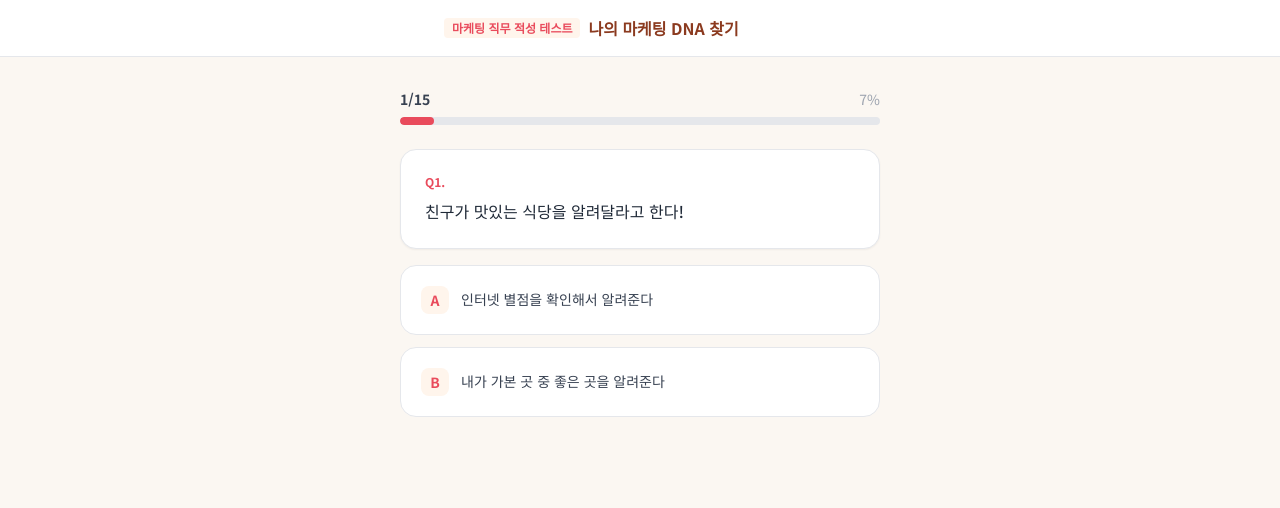
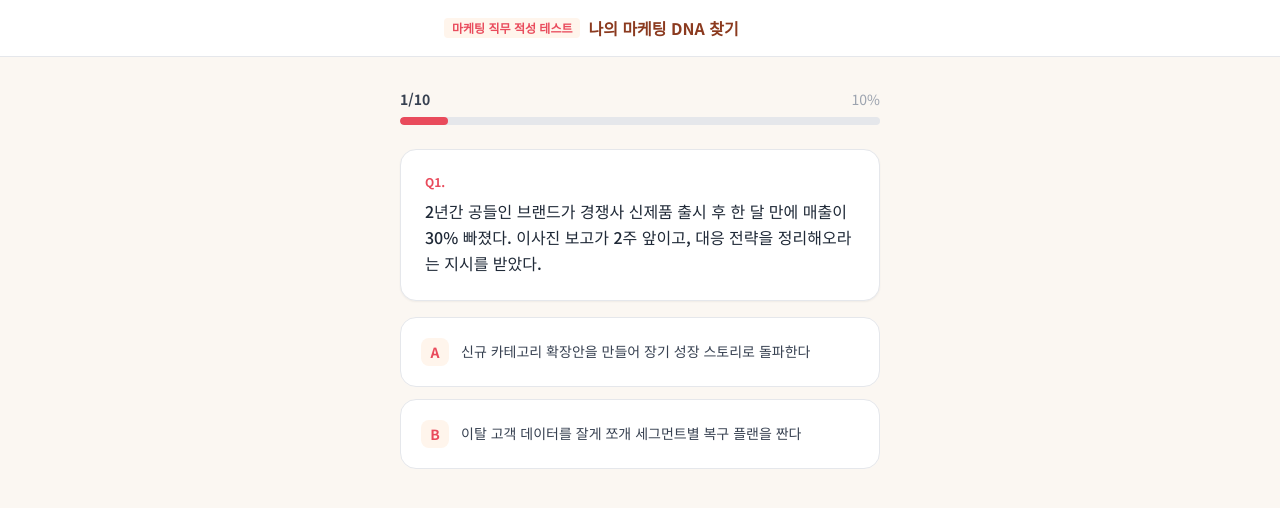
Before and after one commit to infoamous-source/marketing-ai-tools, a website: page aptitude-test.html in a window 1280 px wide. Both pictures are taken after a click on the button "테스트 시작하기". Drawn offline with nearby package versions, Linux system fonts and the light colour scheme.

Commit message:
feat: 적성 테스트에 성인 심화 세트(set4) 추가
- 한국 성인 대상 10문항 세트 추가 (2줄 상황 기술, 실무 비즈니스 의사결정)
- 첫 풀이 시 set4를 기본값으로 노출
- 재시도 시 이전 세트를 피해서 1/2/3/4 중 랜덤
- 인트로 "15문항" 하드코딩 제거 → "10~15문항"
- 깍두기 원본(src/data/aptitudeQuestions.ts)은 손대지 않음

Co-Authored-By: Claude Opus 4.7 (1M context) <noreply@anthropic.com>

```diff
--- a/aptitude-test.html
+++ b/aptitude-test.html
@@ -4,7 +4,7 @@
   <meta charset="UTF-8">
   <meta name="viewport" content="width=device-width, initial-scale=1.0">
   <title>나에게 딱 맞는 마케팅 직무는?</title>
-  <meta name="description" content="15개 질문으로 알아보는 나의 마케팅 DNA">
+  <meta name="description" content="실무 상황 기반 마케팅 직무 적성 테스트 — 나의 마케팅 DNA 찾기">
 
   <!-- Tailwind CSS CDN -->
   <script src="https://cdn.tailwindcss.com"></script>
@@ -233,6 +233,82 @@
           { id: 'Q15', situation: '팀이 목표를 달성하지 못했다!', A: '어디가 문제인지 자료를 분석한다', B: '팀의 기분을 올리고 새 방법을 같이 찾는다', wA: ['CPO', 'CSL'], wB: ['PM', 'CEO'] },
         ],
       },
+      // ─── 세트 4: 한국 성인 심화 (실무·비즈니스 의사결정 상황) ───
+      {
+        id: 'set4',
+        questions: [
+          {
+            id: 'Q1',
+            situation: '2년간 공들인 브랜드가 경쟁사 신제품 출시 후 한 달 만에 매출이 30% 빠졌다.\n이사진 보고가 2주 앞이고, 대응 전략을 정리해오라는 지시를 받았다.',
+            A: '신규 카테고리 확장안을 만들어 장기 성장 스토리로 돌파한다',
+            B: '이탈 고객 데이터를 잘게 쪼개 세그먼트별 복구 플랜을 짠다',
+            wA: ['CEO', 'PM'], wB: ['CPO'],
+          },
+          {
+            id: 'Q2',
+            situation: '이번 캠페인 ROAS는 1.2로 기대 이하지만, SNS 언급량과 브랜드 검색량은 2배 뛰었다.\n팀장이 "접을지 계속할지 네 판단대로 가져가자"고 맡긴다.',
+            A: '정성 지표가 이 정도면 브랜드 자산 투자로 본다 — 유지하고 수치는 기다린다',
+            B: '숫자로 전환되지 않는 반응은 위험하다 — 접고 예산을 재분배한다',
+            wA: ['PM', 'CMO'], wB: ['CPO', 'CEO'],
+          },
+          {
+            id: 'Q3',
+            situation: '회사가 해외 시장 진입을 검토 중이다. 현지 데이터는 불완전하고, 의사결정 기한은 한 달이다.\n당신이 "갈지 말지"를 제안해야 한다.',
+            A: '현지 파트너·고객을 직접 만나 생생한 목소리부터 듣는다',
+            B: '공개된 시장 리포트와 경쟁 지형을 먼저 샅샅이 분석한다',
+            wA: ['CSL', 'CMO'], wB: ['CPO', 'PM'],
+          },
+          {
+            id: 'Q4',
+            situation: '광고 예산 1억을 한 달 뒤 집행한다. 테스트 결과 인스타는 전환율 높고 볼륨 작고, 유튜브는 정반대다.\n배분 비율을 당신이 결정해야 한다.',
+            A: '작고 확실한 인스타에 80% — 안정적 수익을 먼저 챙긴다',
+            B: '볼륨 큰 유튜브에 70% — 도달을 키워 브랜드 레버리지를 만든다',
+            wA: ['CPO', 'CSL'], wB: ['CEO', 'CMO'],
+          },
+          {
+            id: 'Q5',
+            situation: '팔로워 1만의 브랜드 계정을 1년째 운영 중이다. 데이터는 쇼핑 유도 콘텐츠가 우세라고 말한다.\n그런데 팬들이 진짜 좋아하는 건 브랜드 철학이 담긴 에세이성 포스트다.',
+            A: '데이터가 말하는 대로 쇼핑 중심 피드로 과감히 전환한다',
+            B: '충성 팬을 만드는 에세이 비중을 유지하며 길게 간다',
+            wA: ['CPO', 'CSL'], wB: ['PM', 'CMO'],
+          },
+          {
+            id: 'Q6',
+            situation: '대표 앞에서 3분간 신규 프로젝트 킥오프 보고를 해야 한다.\n수치 자료는 충분하지만, 이 프로젝트가 왜 중요한지 공감대는 아직 약하다.',
+            A: '큰 비전과 이 프로젝트가 그리는 미래부터 선언한다',
+            B: '핵심 지표 3개로 기대 수익과 회수 기간을 단호히 제시한다',
+            wA: ['CEO', 'PM'], wB: ['CPO'],
+          },
+          {
+            id: 'Q7',
+            situation: '경력 3년차 신입 마케터가 합류했다. 열정은 있는데 우리 브랜드 감각은 아직 덜 익었다.\n첫 한 달, 당신이 집중적으로 붙여 키워야 한다.',
+            A: '고객 인터뷰 현장에 데리고 가 함께 대화하며 체득하게 한다',
+            B: '지난 캠페인 성과 자료를 놓고 숫자로 성공 패턴을 짚어준다',
+            wA: ['CMO', 'CSL'], wB: ['CPO', 'CEO'],
+          },
+          {
+            id: 'Q8',
+            situation: '3년간 팔린 주력 제품의 매출이 완만히 꺾이기 시작했다. 리뉴얼 결정 시점이 애매하다.\n신제품 개발엔 최소 6개월이 걸린다.',
+            A: '당장 판매 방식·채널을 바꿔 매출을 버티며 데이터를 더 모은다',
+            B: '지금이 리뉴얼 적기다 — 6개월 투자해 세대교체를 단행한다',
+            wA: ['CSL', 'CMO'], wB: ['CEO', 'PM'],
+          },
+          {
+            id: 'Q9',
+            situation: '신제품 런칭 예산 3천만 원. 네이버 광고의 안정적 집행과 라이브 1회 대규모 투입 사이에서 골라야 한다.\n망하면 다음 런칭까지 반년이 밀린다.',
+            A: '네이버 광고로 길게 깔아 꾸준한 전환을 만든다',
+            B: '라이브 한 방에 쏟아 초반 화력을 키우고 바이럴을 노린다',
+            wA: ['CPO', 'CEO'], wB: ['CSL', 'PM'],
+          },
+          {
+            id: 'Q10',
+            situation: '6개월간 밀어붙인 캠페인이 기대 성과의 절반도 못 냈다.\n팀 회고를 당신이 주관해야 하는데, 분위기가 이미 가라앉아 있다.',
+            A: '어디서 숫자가 무너졌는지 단계별로 원인을 정확히 짚는다',
+            B: '팀원 각자의 감정을 먼저 풀고 다음 동력을 회복시킨다',
+            wA: ['CPO', 'CEO'], wB: ['CMO', 'PM'],
+          },
+        ],
+      },
     ];
 
     // ─── 상태 ────────────────────────────────────────────────────
@@ -269,9 +345,11 @@
     }
 
     function pickSet(previousSetId) {
+      // 첫 풀이면 한국 성인용 심화 세트(set4)를 기본으로
       if (!previousSetId) {
-        return QUESTION_SETS[Math.floor(Math.random() * QUESTION_SETS.length)];
+        return QUESTION_SETS.find((s) => s.id === 'set4') || QUESTION_SETS[0];
       }
+      // 이전에 푼 세트는 피해서 랜덤 (세트4 포함 전체 4세트 풀에서)
       const available = QUESTION_SETS.filter((s) => s.id !== previousSetId);
       return available[Math.floor(Math.random() * available.length)];
     }
@@ -339,7 +417,7 @@
               <svg xmlns="http://www.w3.org/2000/svg" width="32" height="32" fill="none" stroke="currentColor" stroke-width="2" stroke-linecap="round" stroke-linejoin="round"><path d="M12 3v2"></path><path d="M12 19v2"></path><path d="M5.63 5.63l1.41 1.41"></path><path d="M16.95 16.95l1.42 1.42"></path><path d="M3 12h2"></path><path d="M19 12h2"></path><path d="M5.63 18.37l1.41-1.41"></path><path d="M16.95 7.05l1.42-1.42"></path><circle cx="12" cy="12" r="4"></circle></svg>
             </div>
             <h2 class="text-xl font-bold mb-2">나에게 딱 맞는 마케팅 직무는?</h2>
-            <p class="text-sm text-white/90">15개 질문으로 알아보는 나의 마케팅 DNA</p>
+            <p class="text-sm text-white/90">실무 상황 기반, 나의 마케팅 DNA 찾기</p>
           </div>
 
           ${prevCard}
@@ -348,7 +426,7 @@
             ${hasPrev ? '다시 테스트하기' : '테스트 시작하기'}
           </button>
 
-          <p class="text-center text-xs text-gray-400">약 2~3분 소요 · 총 15문항</p>
+          <p class="text-center text-xs text-gray-400">약 2~3분 소요 · 10~15문항</p>
         </div>
       `;
       document.getElementById('start-btn').onclick = startTest;
```
